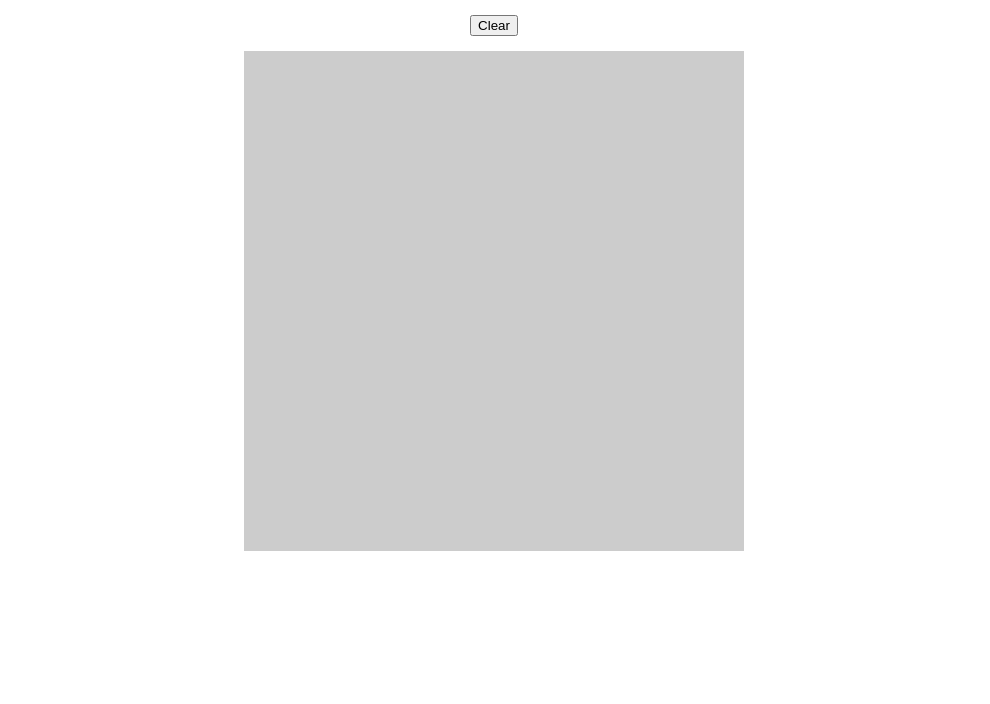
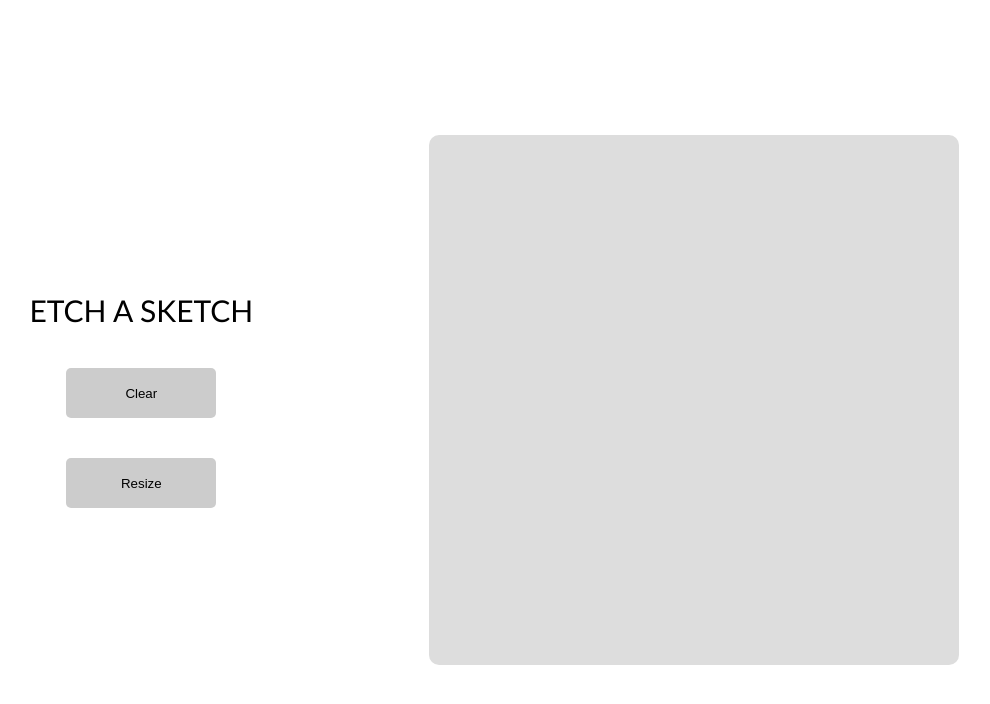
Before and after one commit to santipu03/Etch-a-Sketch, a plain HTML site: page index.html in a window 1280 px wide. Shown: the whole page, without its empty margins (146-1136 px from the left). Drawn offline with Linux system fonts and the light colour scheme.

Commit message:
Improved UI and split the button in two by functionality

```diff
--- a/index.html
+++ b/index.html
@@ -8,13 +8,16 @@
     <link rel="stylesheet" href="styles.css">
 </head>
 <body>
-    <div>
-        <button class="button">Clear</button>
+    <div class="flex-container">
+        <div class="left">
+            <div class="title">ETCH A SKETCH</div>
+            <button class="clear-button">Clear</button>
+            <button class="resize-button">Resize</button>
+        </div>
+        <div class="container">
+
+        </div>
     </div>
-    <div class="container">
-
-    </div>
-
     <script src="main.js"></script>
 </body>
 </html>
--- a/main.js
+++ b/main.js
@@ -1,6 +1,7 @@
 // DOM selection
 const container = document.querySelector(".container");
-const button = document.querySelector(".button");
+const clearButton = document.querySelector(".clear-button");
+const resizeButton = document.querySelector(".resize-button");
 
 // define variables
 let squaresPerSide = 16
@@ -11,12 +12,12 @@ let totalSquares = squaresPerSide * squaresPerSide;
 // function to get the squares per side of the new grid
 const getNewGrid = () => {
 
-    squaresPerSide = parseInt(prompt("choose the number of squares per side"));
+    squaresPerSide = parseInt(prompt("choose the number of squares per side (max number is 100)"));
     if (isNaN(squaresPerSide) || squaresPerSide == 0 || squaresPerSide > 100) {
         return alert("Insert only numbers please (max number is 100)");
     }
 
-    clearGrid();
+    removeGrid();
     totalSquares = squaresPerSide * squaresPerSide;
 
     createGrid();
@@ -38,13 +39,23 @@ const createGrid = () => {
 };
 
 
-// clear the actual grid
-const clearGrid = () => {
+// remove the actual grid
+const removeGrid = () => {
     for (let i = 0; i < totalSquares; i++){
         const divToClear = document.querySelector(".item");
         divToClear.remove();
     }
 }
+
+// clear the grid
+const clearGrid = () => {
+    const items = document.querySelectorAll(".item");
+    items.forEach(item => {
+        item.style.backgroundColor = "#ddd";
+    })
+}
+
+
 
 //function to add the hover functionality
 const addHover = () => {
@@ -61,4 +72,5 @@ window.addEventListener("load", createGrid)
 
 
 //button listener to create the new grid
-button.addEventListener("click", getNewGrid);
+clearButton.addEventListener("click", clearGrid);
+resizeButton.addEventListener("click", getNewGrid);
--- a/styles.css
+++ b/styles.css
@@ -4,26 +4,57 @@
 }
 
 body {
-   font-family: Arial, Helvetica, sans-serif;
+   font-family: 'Gill Sans', 'Gill Sans MT', Calibri, 'Trebuchet MS', sans-serif;
    text-align: center;
 }
 
+
+.flex-container {
+    display: flex;
+    justify-content: space-evenly;
+    align-items: center;
+    height: 100vh;
+    width: 100vw;
+}
+
+.left {
+    display: flex;
+    flex-direction: column;
+    justify-content: center;
+    align-items: center;
+    gap: 40px;
+}
+
 button {
-    margin: 15px;
+    border: none;
+    outline: none;
+    height: 50px;
+    width: 150px;
+    border-radius: 5px;
+    background-color: #ccc;
 }
+
+button:hover {
+    background-color: #bbb;
+    cursor: pointer;
+}
+
+button:active {
+    background-color: #999;
+}
+
+.title {
+    font-size: 30px;
+}
+
 .container {
-    height: 500px;
-    width: 500px;
-    background-color: #cccccc;
+    height: 530px;
+    width: 530px;
+    background-color: #ddd;
     padding: 20px;
-    margin: 0 auto;
     display: grid;
     justify-content: stretch;
     align-content: stretch;
+    align-self: center;
+    border-radius: 10px;
 }
-
-
-
-.color {
-    margin: 10px;
-}
```
